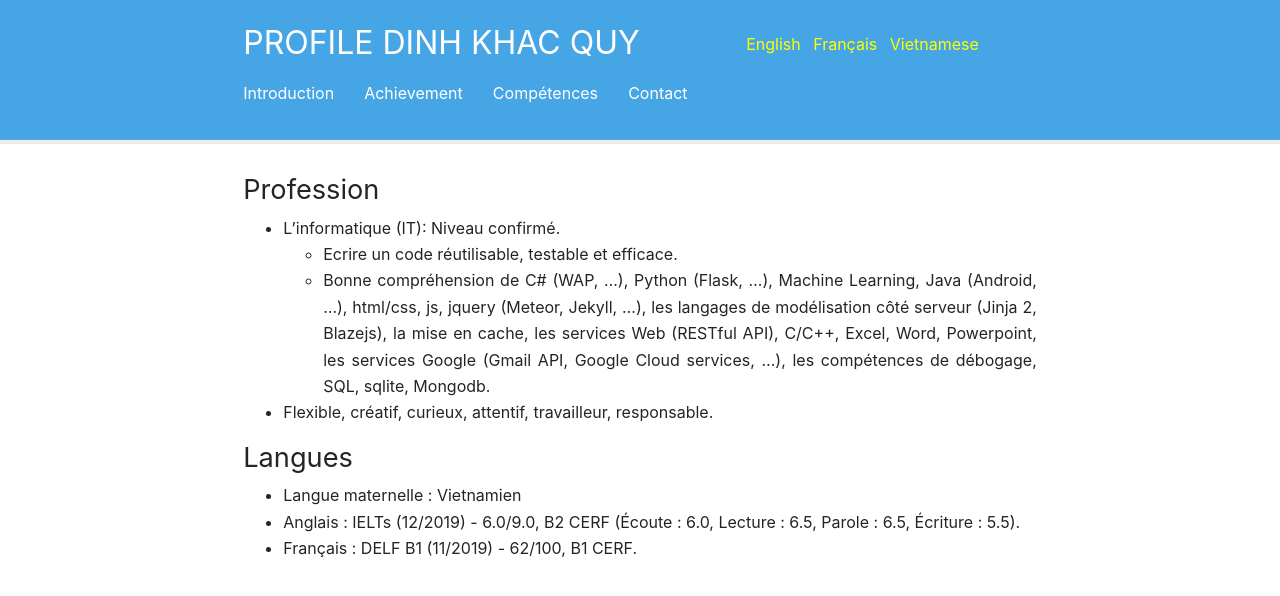
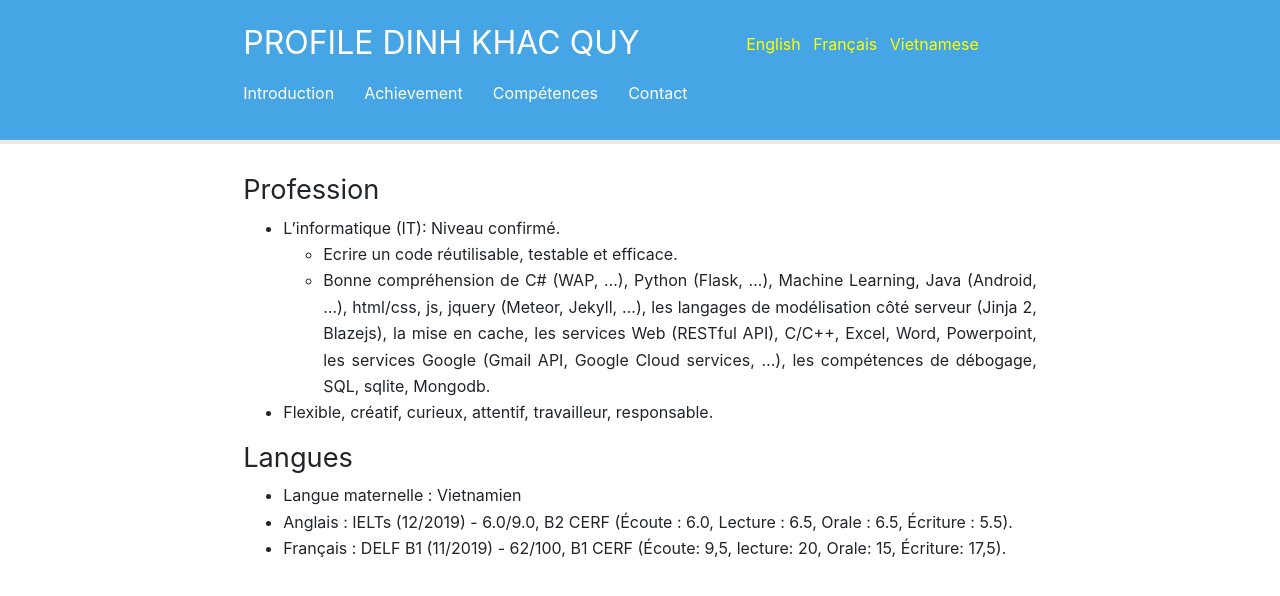
Before and after one commit to christianezeani/panthera-jekyll, a Jekyll site: the page built from fr/Skill.md, in a window 1280 px wide. Shown: the top 596 px of the page. Built offline with Jekyll 4.4.1, drawn with Linux system fonts in a browser that asks for light colours.

Commit message:
update content

```diff
--- a/fr/Skill.md
+++ b/fr/Skill.md
@@ -13,5 +13,5 @@ order: 3
 
 # Langues
 * Langue maternelle : Vietnamien
-* Anglais : IELTs (12/2019) - 6.0/9.0, B2 CERF (Écoute : 6.0, Lecture : 6.5, Parole : 6.5, Écriture : 5.5).
-* Français : DELF B1 (11/2019) - 62/100, B1 CERF.
+* Anglais : IELTs (12/2019) - 6.0/9.0, B2 CERF (Écoute : 6.0, Lecture : 6.5, Orale : 6.5, Écriture : 5.5).
+* Français : DELF B1 (11/2019) - 62/100, B1 CERF (Écoute: 9,5, lecture: 20, Orale: 15, Écriture: 17,5).
```
Also changed, not shown: en/Skill.md (+1 -1 lines).
